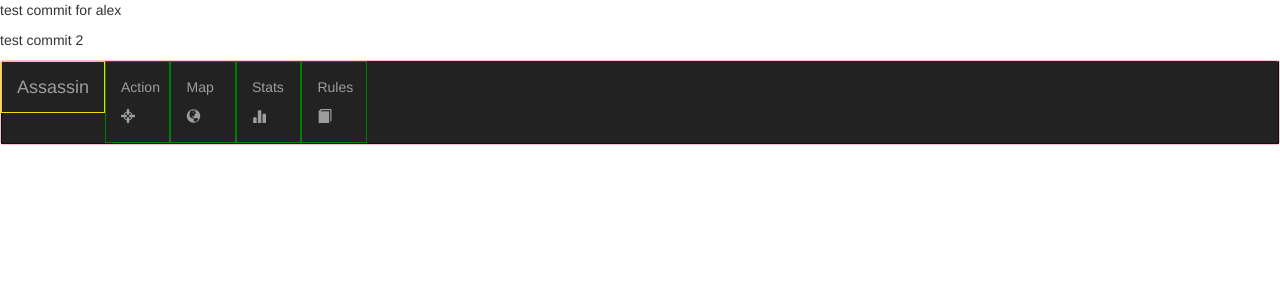
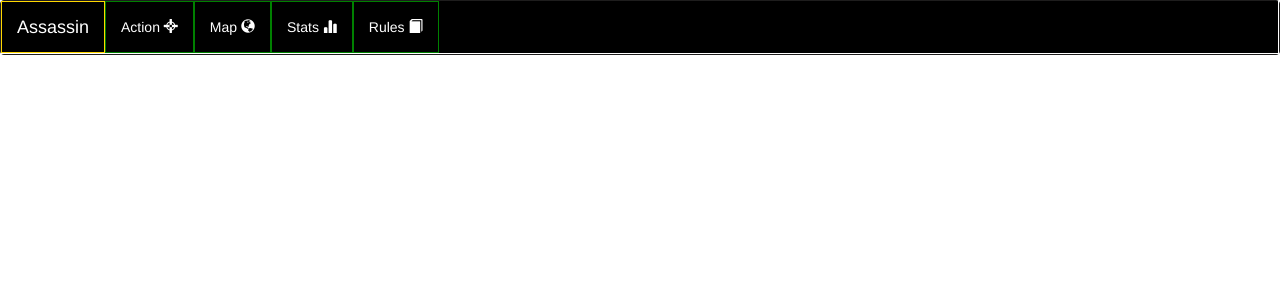
Before and after one commit to Astew1/SeniorAssassin, a PHP site: page /navbar.html in a window 1280 px wide. Shown: the top 300 px of the page. Run offline with PHP 8.4, Linux system fonts and the light colour scheme.

Commit message:
initial navbar changes

```diff
--- a/front-end/navbar.css
+++ b/front-end/navbar.css
@@ -1,5 +1,4 @@
 .nav li{
-    width:25%;
     border: 1px solid green;
 }
 
@@ -14,3 +13,93 @@ nav{
 .navbar{
     border: 1px solid pink;
 }
+
+.navbar-default {
+    background-color: #000000;
+    border-color: #1e1d1d;
+}
+.navbar-default .navbar-brand {
+    color: #ffffff;
+}
+.navbar-default .navbar-brand:hover,
+.navbar-default .navbar-brand:focus {
+    color: #ff7507;
+}
+.navbar-default .navbar-text {
+    color: #ffffff;
+}
+.navbar-default .navbar-nav > li > a {
+    color: #ffffff;
+}
+.navbar-default .navbar-nav > li > a:hover,
+.navbar-default .navbar-nav > li > a:focus {
+    color: #ff7507;
+}
+.navbar-default .navbar-nav > li > .dropdown-menu {
+    background-color: #000000;
+}
+.navbar-default .navbar-nav > li > .dropdown-menu > li > a {
+    color: #ffffff;
+}
+.navbar-default .navbar-nav > li > .dropdown-menu > li > a:hover,
+.navbar-default .navbar-nav > li > .dropdown-menu > li > a:focus {
+    color: #ff7507;
+    background-color: #1e1d1d;
+}
+.navbar-default .navbar-nav > li > .dropdown-menu > li > .divider {
+    background-color: #1e1d1d;
+}
+.navbar-default .navbar-nav .open .dropdown-menu > .active > a,
+.navbar-default .navbar-nav .open .dropdown-menu > .active > a:hover,
+.navbar-default .navbar-nav .open .dropdown-menu > .active > a:focus {
+    color: #ff7507;
+    background-color: #1e1d1d;
+}
+.navbar-default .navbar-nav > .active > a,
+.navbar-default .navbar-nav > .active > a:hover,
+.navbar-default .navbar-nav > .active > a:focus {
+    color: #ff7507;
+    background-color: #1e1d1d;
+}
+.navbar-default .navbar-nav > .open > a,
+.navbar-default .navbar-nav > .open > a:hover,
+.navbar-default .navbar-nav > .open > a:focus {
+    color: #ff7507;
+    background-color: #1e1d1d;
+}
+.navbar-default .navbar-toggle {
+    border-color: #1e1d1d;
+}
+.navbar-default .navbar-toggle:hover,
+.navbar-default .navbar-toggle:focus {
+    background-color: #1e1d1d;
+}
+.navbar-default .navbar-toggle .icon-bar {
+    background-color: #ffffff;
+}
+.navbar-default .navbar-collapse,
+.navbar-default .navbar-form {
+    border-color: #ffffff;
+}
+.navbar-default .navbar-link {
+    color: #ffffff;
+}
+.navbar-default .navbar-link:hover {
+    color: #ff7507;
+}
+
+@media (max-width: 767px) {
+    .navbar-default .navbar-nav .open .dropdown-menu > li > a {
+        color: #ffffff;
+    }
+    .navbar-default .navbar-nav .open .dropdown-menu > li > a:hover,
+    .navbar-default .navbar-nav .open .dropdown-menu > li > a:focus {
+        color: #ff7507;
+    }
+    .navbar-default .navbar-nav .open .dropdown-menu > .active > a,
+    .navbar-default .navbar-nav .open .dropdown-menu > .active > a:hover,
+    .navbar-default .navbar-nav .open .dropdown-menu > .active > a:focus {
+        color: #ff7507;
+        background-color: #1e1d1d;
+    }
+}
--- a/front-end/navbar.html
+++ b/front-end/navbar.html
@@ -10,8 +10,6 @@
 
 </head>
 <body>
-<p>test commit for alex</p>
-<p>test commit 2</p>
     <nav class = "nav navbar navbar-default navbar-inverse" role = "navigation">
 
 
@@ -32,10 +30,10 @@
         <div class = "collapse navbar-collapse" id = "example-navbar-collapse">
 
             <ul class = "nav navbar-nav">
-                <li type = "tab"><a href = "action.html"><p>Action</p><span class="glyphicon glyphicon-screenshot"></span></a></li>
-                <li type = "tab"><a href = "#"><p>Map</p><span class="glyphicon glyphicon-globe"></span></a></li>
-                <li type = "tab"><a href = "stats.html"><p>Stats</p><span class="glyphicon glyphicon-stats"></span></a></li>
-                <li type = "tab"><a href = "rules.html"><p>Rules</p><span class="glyphicon glyphicon-book"></span></a></li>
+                <li type = "tab"><a href = "action.html">Action <span class="glyphicon glyphicon-screenshot"></span></a></li>
+                <li type = "tab"><a href = "#">Map <span class="glyphicon glyphicon-globe"></span></a></li>
+                <li type = "tab"><a href = "stats.html">Stats <span class="glyphicon glyphicon-stats"></span></a></li>
+                <li type = "tab"><a href = "rules.html">Rules <span class="glyphicon glyphicon-book"></span></a></li>
             </ul>
 
         </div>
```
